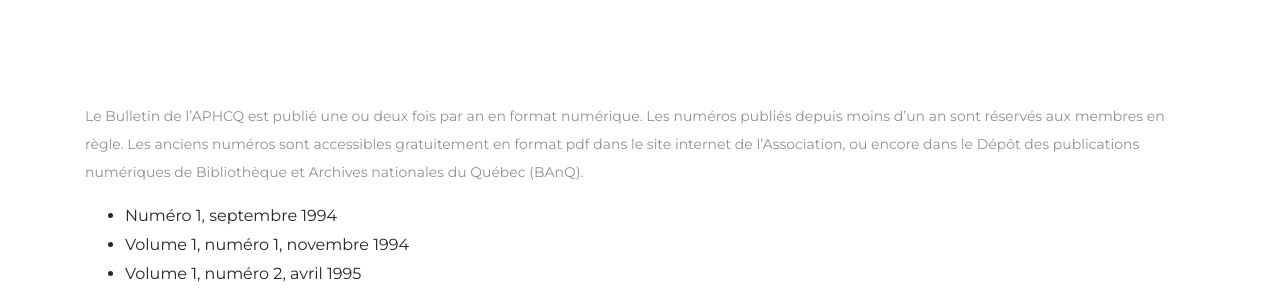
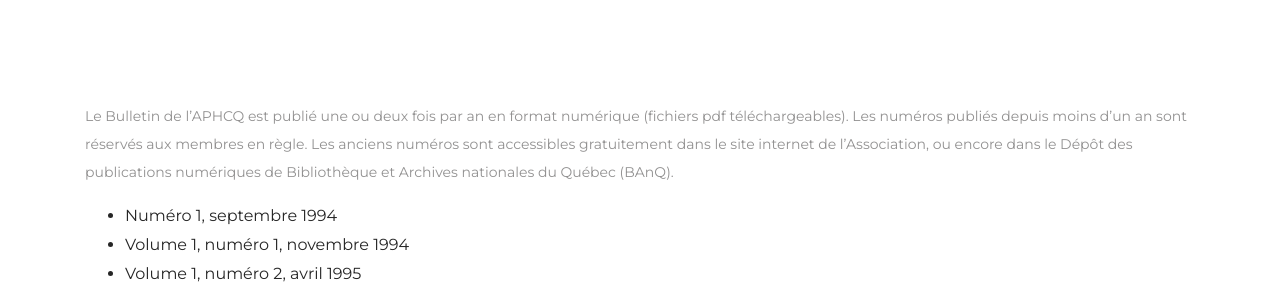
Before and after one commit to aphcq-association/site-web, a Jekyll site: the page built from docs/bulletin.html, in a window 1280 px wide and 900 px high, scrolled down 313 px. Shown: the part 153-447 px from the top of the window. Built offline with Jekyll 4.4.1, drawn with Linux system fonts in a browser that asks for light colours.

Commit message:
Update bulletin.html

```diff
--- a/docs/bulletin.html
+++ b/docs/bulletin.html
@@ -6,4 +6,4 @@
 date: 2020-01-07T12:00:00.000Z
 nav_id: bulletin
 ---
-Le Bulletin de l’APHCQ est publié une ou deux fois par an en format numérique. Les numéros publiés depuis moins d’un an sont réservés aux membres en règle. Les anciens numéros sont accessibles gratuitement en format pdf dans le site internet de l’Association, ou encore dans le Dépôt des publications numériques de Bibliothèque et Archives nationales du Québec (BAnQ).
+Le Bulletin de l’APHCQ est publié une ou deux fois par an en format numérique (fichiers pdf téléchargeables). Les numéros publiés depuis moins d’un an sont réservés aux membres en règle. Les anciens numéros sont accessibles gratuitement dans le site internet de l’Association, ou encore dans le Dépôt des publications numériques de Bibliothèque et Archives nationales du Québec (BAnQ).
```
